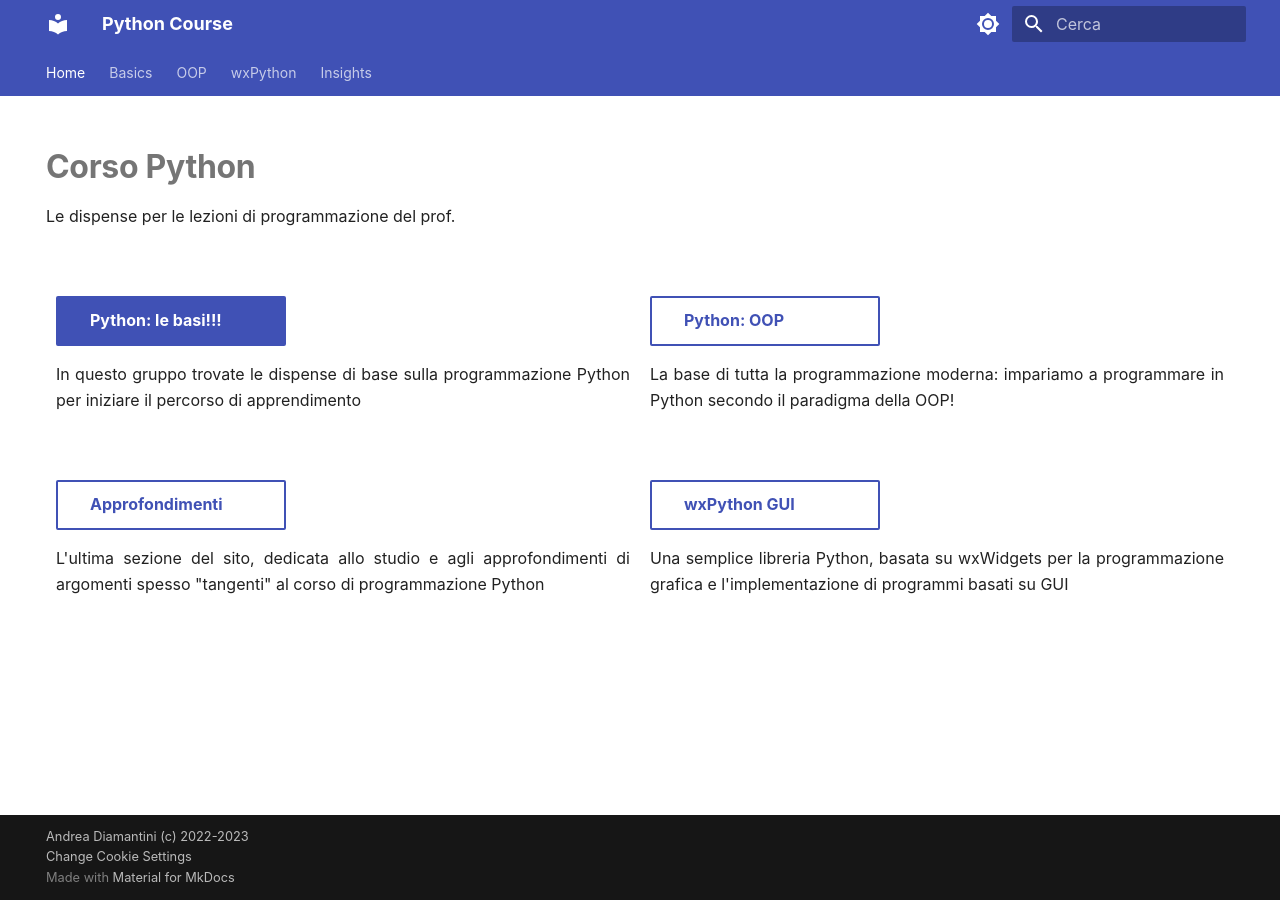
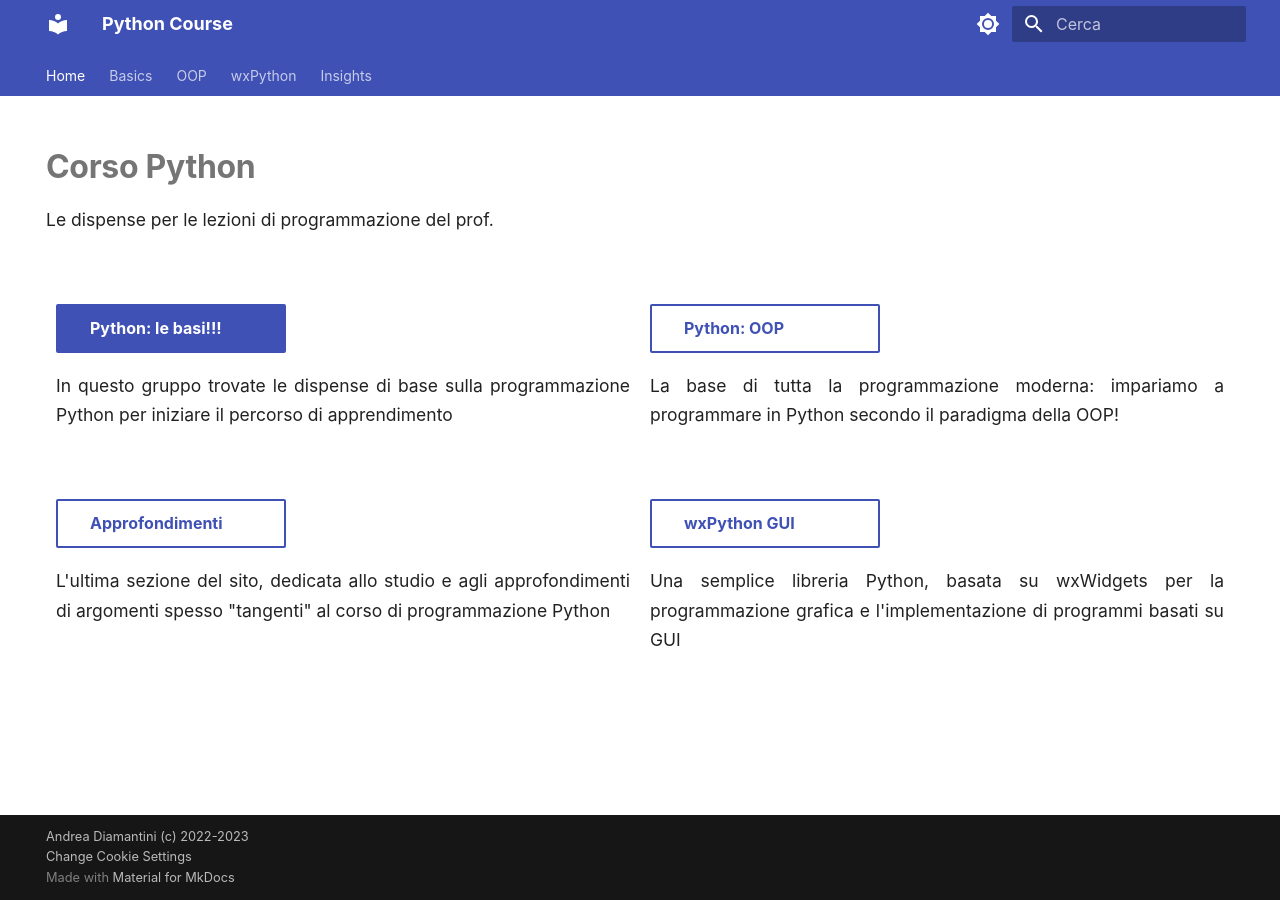
Before and after one commit to adjamhub/pyhandouts, an MkDocs documentation site: the page built from docs/index.md, in a window 1280 px wide. Built offline with MkDocs 1.6.1 and Material for MkDocs 9.7.7, drawn with Linux system fonts in a browser that asks for light colours.

Commit message:
test per migliorare la leggibilità

```diff
--- a/docs/stylesheets/extra.css
+++ b/docs/stylesheets/extra.css
@@ -1,6 +1,8 @@
-/* text justified */
-p {
+
+p,ul,ol,code {
   text-align: justify;
+  font-size: 0.875rem !important;
+  line-height: 1.7 !important;
 }
 
 h1,h2,h3,h4,h5,h6 {
```
